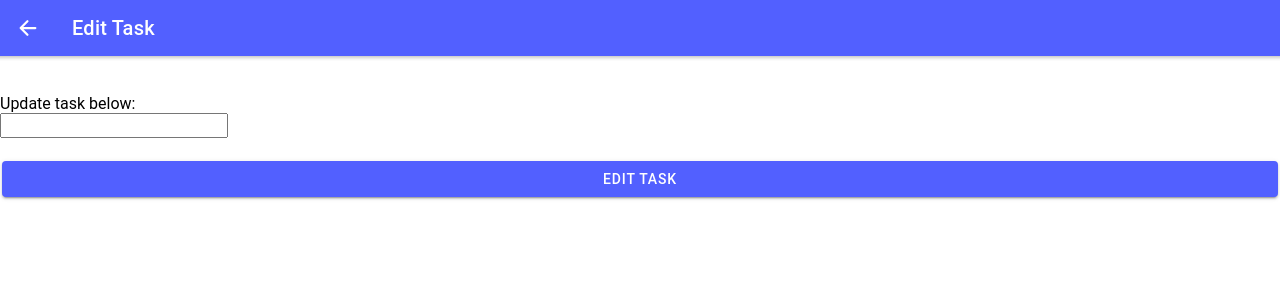
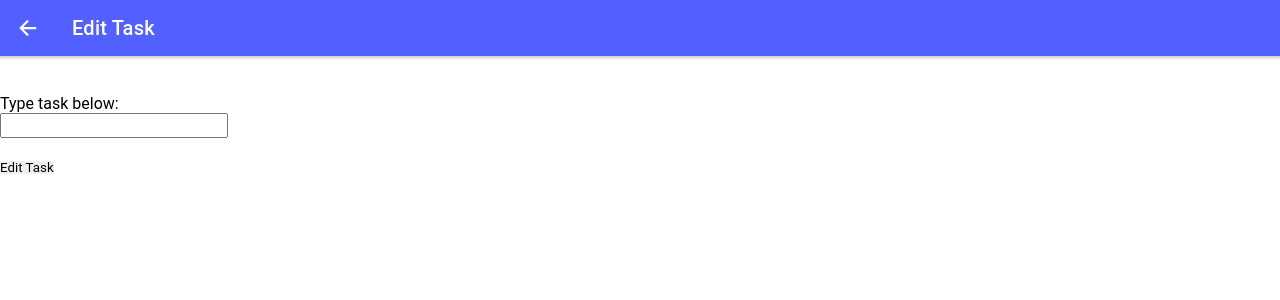
Before and after one commit to hellok8ie/taskClient, a React (Create React App) app: page /edittask/1 in a window 1280 px wide. Shown: the top 300 px of the page. Built offline with nearby package versions, Linux system fonts and the light colour scheme; no server answers.

Commit message:
reverted editTask button back to HTML

```diff
--- a/src/pages/EditTask.tsx
+++ b/src/pages/EditTask.tsx
@@ -33,6 +33,7 @@ const EditTask: React.FC = () => {
     return (
         <IonPage>
             <IonContent>
+            <form onSubmit={handleSubmit}>
             <IonHeader>
                 <IonToolbar color='tertiary'>
                     <IonButtons slot="start">
@@ -41,16 +42,14 @@ const EditTask: React.FC = () => {
                 <IonTitle>Edit Task</IonTitle>
                 </IonToolbar>
             </IonHeader>
-            <form onSubmit={handleSubmit}>
                 <br/>
                 <br/>
-
-                <label>Update task below:</label>
+                <label>Type task below:</label>
                 <br/>
                 <input type="text" name="title" value={editedTask.title} onChange={handleChange} />
                 <br/>
                 <br/>
-                <IonButton expand="block" color='tertiary'>Edit Task</IonButton>
+                <button color='tertiary'>Edit Task</button>
             </form>
             </IonContent>
         </IonPage>
```
